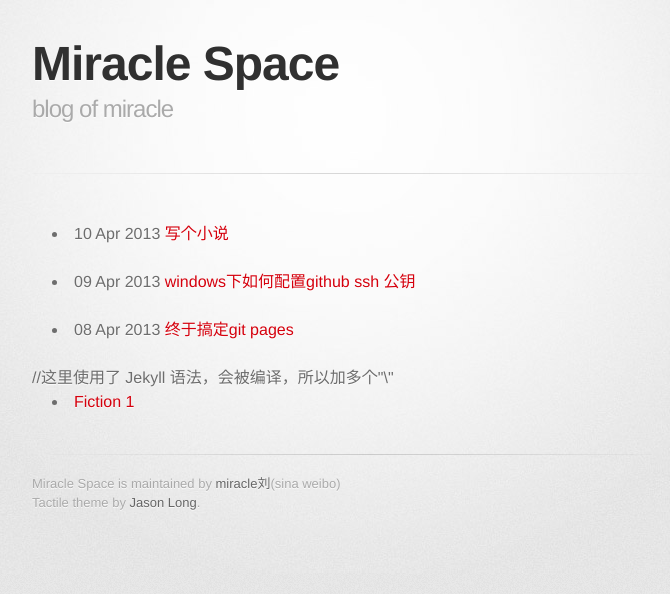
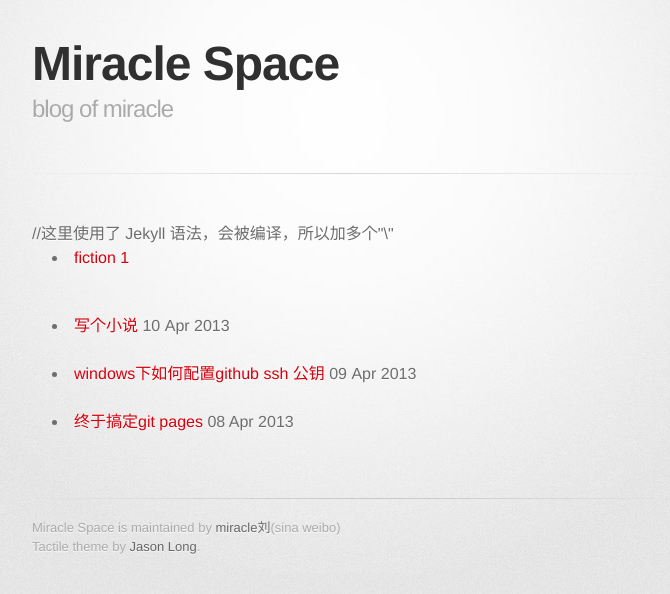
Before and after one commit to miraclestar/myblog, a Jekyll site: the page built from index.html, in a window 1280 px wide. Shown: the top 594 px of the page, without its empty margins (298-968 px from the left). Built offline with Jekyll 4.4.1, drawn with Linux system fonts in a browser that asks for light colours; some web fonts are replaced.

```diff
--- a/_posts/2013-04-10-写小说吧.html
+++ b/_posts/fiction/2013-04-10-写小说吧.html
@@ -1,7 +1,7 @@
 ---
 layout: default
 title: 写个小说
-category: Fiction
+category: fiction
 ---
 <h2>{{ page.title }}</h2>
  <div>
--- a/index.html
+++ b/index.html
@@ -4,12 +4,7 @@ title: Miracle Space
 ---
 <!--<h2>{{ page.title }}</h2>
 <p>最新文章</p>-->
-<ul>
-　　{% for post in site.posts %}
-　　　　<li>{{ post.date | date_to_string }} <a href="{{ site.baseurl }}{{ post.url }}">{{ post.title }}</a></li>
-　　{% endfor %}
-
-　　<ul>
+　<ul>
         //这里使用了 Jekyll 语法，会被编译，所以加多个"\"
         {% for category in site.categories %}
         <li><a href="/categories/{{ category | first }}/" title="view all
@@ -17,4 +12,10 @@ title: Miracle Space
         </li>
         {% endfor %}
     </ul>
+<ul>
+　　{% for post in site.posts %}
+　　　　<li><a href="{{ site.baseurl }}{{ post.url }}">{{ post.title }}</a> {{ post.date | date_to_string }} </li>
+　　{% endfor %}
+
+
 </ul>
```
